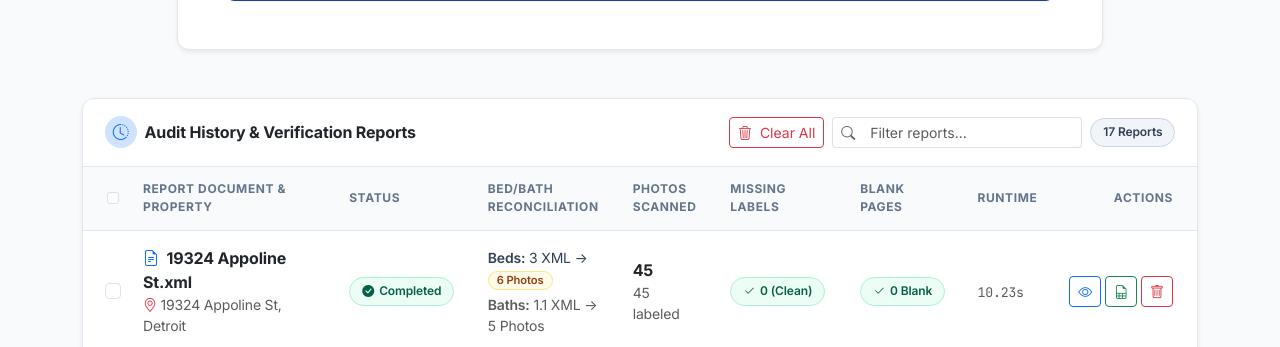
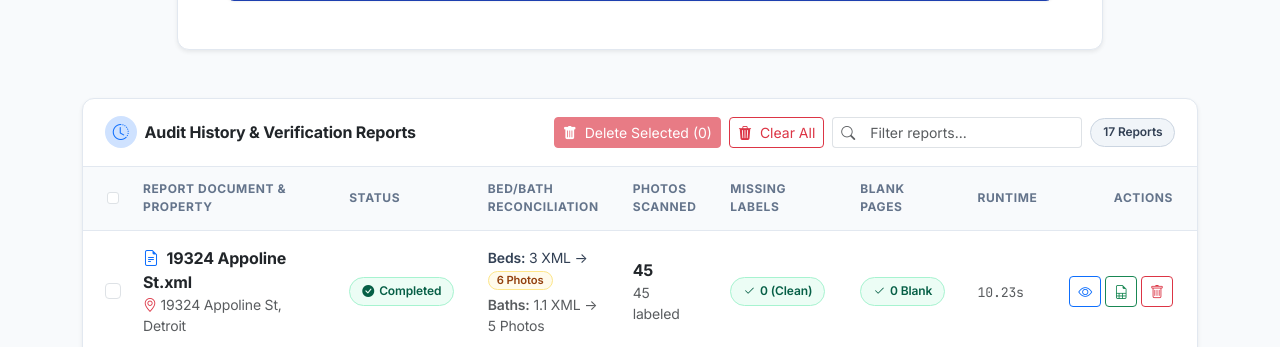
Before and after one commit to strdjrbservices/Photo-label-missing-photo-and-missing-label-and-blank-page-POC---Copy, a Django app: page / in a window 1280 px wide. Shown: the part 1092-1439 px from the top of the page. Run offline with Django 5.2, Linux system fonts and the light colour scheme; data comes from the database, SQL or seed files in the repository.

Commit message:
Enhance permanent UI deletion with Bootstrap 5 modals, permanent storage cleanup, and persistent Delete Selected toolbar button

```diff
--- a/audit_app/views.py
+++ b/audit_app/views.py
@@ -140,39 +140,47 @@ def audit_detail_view(request, audit_id):
     return render(request, 'audit_app/detail.html', context)
 
 
-@require_POST
-def audit_delete_view(request, audit_id):
-    """Deletes a single audit and its media artifacts on disk, then redirects to index."""
-    audit = get_object_or_404(ReportAudit, id=audit_id)
-    fname = audit.file_name
+def _permanently_delete_audit(audit):
+    """Deletes all media files, directories, and the model instance from disk and database."""
     audit_id_str = str(audit.id)
     for sub in ['extracted_photos', 'audit_reports', 'blank_previews']:
         d_path = os.path.join(settings.MEDIA_ROOT, sub, audit_id_str)
         if os.path.exists(d_path):
             shutil.rmtree(d_path, ignore_errors=True)
+    try:
+        if audit.report_file:
+            audit.report_file.delete(save=False)
+    except Exception:
+        pass
+    try:
+        if audit.excel_report:
+            audit.excel_report.delete(save=False)
+    except Exception:
+        pass
     audit.delete()
-    messages.info(request, f"Audit report for '{fname}' deleted.")
+
+
+def audit_delete_view(request, audit_id):
+    """Deletes a single audit and its media artifacts on disk, then redirects to index."""
+    audit = get_object_or_404(ReportAudit, id=audit_id)
+    fname = audit.file_name
+    _permanently_delete_audit(audit)
+    messages.success(request, f"Permanently deleted audit report for '{fname}'.")
     return redirect('audit_index')
 
 
-@require_POST
 def audit_bulk_delete_view(request):
-    """Deletes multiple selected audits or clears all audits."""
-    action = request.POST.get('action', 'delete_selected')
-    selected_ids = request.POST.getlist('selected_ids')
+    """Deletes multiple selected audits or clears all audits permanently."""
+    action = request.POST.get('action') or request.GET.get('action', 'delete_selected')
+    selected_ids = request.POST.getlist('selected_ids') or request.GET.getlist('selected_ids')
 
     if action == 'clear_all':
         audits = list(ReportAudit.objects.all())
         count = len(audits)
         if count > 0:
             for a in audits:
-                audit_id_str = str(a.id)
-                for sub in ['extracted_photos', 'audit_reports', 'blank_previews']:
-                    d_path = os.path.join(settings.MEDIA_ROOT, sub, audit_id_str)
-                    if os.path.exists(d_path):
-                        shutil.rmtree(d_path, ignore_errors=True)
-                a.delete()
-            messages.success(request, f"Successfully cleared all {count} audit report(s).")
+                _permanently_delete_audit(a)
+            messages.success(request, f"Permanently cleared all {count} audit report(s) and storage.")
         else:
             messages.info(request, "No audit reports to clear.")
         return redirect('audit_index')
@@ -184,14 +192,9 @@ def audit_bulk_delete_view(request):
     audits = list(ReportAudit.objects.filter(id__in=selected_ids))
     count = len(audits)
     for a in audits:
-        audit_id_str = str(a.id)
-        for sub in ['extracted_photos', 'audit_reports', 'blank_previews']:
-            d_path = os.path.join(settings.MEDIA_ROOT, sub, audit_id_str)
-            if os.path.exists(d_path):
-                shutil.rmtree(d_path, ignore_errors=True)
-        a.delete()
+        _permanently_delete_audit(a)
 
-    messages.success(request, f"Successfully deleted {count} selected audit report(s).")
+    messages.success(request, f"Permanently deleted {count} selected audit report(s).")
     return redirect('audit_index')
 
 
--- a/templates/audit_app/index.html
+++ b/templates/audit_app/index.html
@@ -212,13 +212,13 @@
         </div>
         <div class="d-flex flex-wrap align-items-center gap-2">
             <!-- Delete Selected Button -->
-            <button type="button" id="deleteSelectedBtn" class="btn btn-sm btn-danger shadow-xs d-none" onclick="submitBulkDelete()" title="Delete all selected reports">
+            <button type="button" id="deleteSelectedBtn" class="btn btn-sm btn-danger shadow-xs disabled" style="opacity: 0.65; cursor: not-allowed;" onclick="openBulkDeleteModal()" title="Select one or more reports to delete">
                 <i class="bi bi-trash-fill me-1"></i> Delete Selected (<span id="selectedCountBadge">0</span>)
             </button>
             <!-- Clear All Button -->
             {% if recent_audits %}
-            <button type="button" id="clearAllBtn" class="btn btn-sm btn-outline-danger shadow-xs" onclick="confirmClearAll()" title="Clear all audit records">
-                <i class="bi bi-trash3 me-1"></i> Clear All
+            <button type="button" id="clearAllBtn" class="btn btn-sm btn-outline-danger shadow-xs" data-bs-toggle="modal" data-bs-target="#clearAllModal" title="Permanently clear all audit records">
+                <i class="bi bi-trash3-fill me-1"></i> Clear All
             </button>
             {% endif %}
 
@@ -328,12 +328,9 @@
                                                 <i class="bi bi-file-earmark-spreadsheet"></i>
                                             </a>
                                         {% endif %}
-                                        <form method="post" action="{% url 'audit_delete' a.id %}" onsubmit="return confirm('Delete this audit report?');" class="d-inline">
-                                            {% csrf_token %}
-                                            <button type="submit" class="btn btn-sm btn-outline-danger" title="Delete">
+                                        <button type="button" class="btn btn-sm btn-outline-danger" onclick="openSingleDeleteModal('{% url 'audit_delete' a.id %}', '{{ a.file_name|escapejs }}')" title="Permanently Delete">
                                             <i class="bi bi-trash"></i>
                                         </button>
-                                        </form>
                                     </div>
                                 </td>
                             </tr>
@@ -349,6 +346,79 @@
                 <a href="#audit-form-section" class="btn btn-primary btn-sm px-3">Upload Report</a>
             </div>
         {% endif %}
+    </div>
+</div>
+
+<!-- Modal: Bulk Delete Selected Reports -->
+<div class="modal fade" id="bulkDeleteModal" tabindex="-1" aria-hidden="true">
+    <div class="modal-dialog modal-dialog-centered">
+        <div class="modal-content shadow-lg border-0">
+            <div class="modal-header bg-danger text-white py-3">
+                <h5 class="modal-title fw-bold fs-6"><i class="bi bi-trash-fill me-2"></i>Permanently Delete Selected Reports</h5>
+                <button type="button" class="btn-close btn-close-white" data-bs-dismiss="modal" aria-label="Close"></button>
+            </div>
+            <div class="modal-body py-4">
+                <p class="mb-2">Are you sure you want to permanently delete the <strong id="modalSelectedCount">0</strong> selected audit report(s)?</p>
+                <div class="alert alert-danger py-2 px-3 small mb-0">
+                    <i class="bi bi-exclamation-triangle-fill me-1"></i> This will permanently delete the selected database records and all associated photo/report files from disk storage. This cannot be undone.
+                </div>
+            </div>
+            <div class="modal-footer bg-light py-2">
+                <button type="button" class="btn btn-sm btn-secondary" data-bs-dismiss="modal">Cancel</button>
+                <button type="button" class="btn btn-sm btn-danger fw-bold" onclick="executeBulkDelete()"><i class="bi bi-trash-fill me-1"></i>Yes, Permanently Delete</button>
+            </div>
+        </div>
+    </div>
+</div>
+
+<!-- Modal: Clear All Audit Reports -->
+<div class="modal fade" id="clearAllModal" tabindex="-1" aria-hidden="true">
+    <div class="modal-dialog modal-dialog-centered">
+        <div class="modal-content shadow-lg border-0">
+            <div class="modal-header bg-danger text-white py-3">
+                <h5 class="modal-title fw-bold fs-6"><i class="bi bi-trash3-fill me-2"></i>Permanently Clear All Audit Reports</h5>
+                <button type="button" class="btn-close btn-close-white" data-bs-dismiss="modal" aria-label="Close"></button>
+            </div>
+            <div class="modal-body py-4">
+                <p class="mb-2">Are you sure you want to permanently delete <strong>all {{ recent_audits.count }} audit reports</strong> from the system?</p>
+                <div class="alert alert-danger py-2 px-3 small mb-0">
+                    <i class="bi bi-shield-exclamation me-1"></i> Warning: This will permanently erase the entire audit history, all uploaded files, and all extracted photo directories. This action cannot be reversed.
+                </div>
+            </div>
+            <div class="modal-footer bg-light py-2">
+                <button type="button" class="btn btn-sm btn-secondary" data-bs-dismiss="modal">Cancel</button>
+                <form method="post" action="{% url 'audit_bulk_delete' %}" class="d-inline">
+                    {% csrf_token %}
+                    <input type="hidden" name="action" value="clear_all">
+                    <button type="submit" class="btn btn-sm btn-danger fw-bold"><i class="bi bi-trash3-fill me-1"></i>Yes, Permanently Clear All</button>
+                </form>
+            </div>
+        </div>
+    </div>
+</div>
+
+<!-- Modal: Single Audit Permanent Deletion -->
+<div class="modal fade" id="singleDeleteModal" tabindex="-1" aria-hidden="true">
+    <div class="modal-dialog modal-dialog-centered">
+        <div class="modal-content shadow-lg border-0">
+            <div class="modal-header bg-danger text-white py-3">
+                <h5 class="modal-title fw-bold fs-6"><i class="bi bi-trash-fill me-2"></i>Permanently Delete Audit Report</h5>
+                <button type="button" class="btn-close btn-close-white" data-bs-dismiss="modal" aria-label="Close"></button>
+            </div>
+            <div class="modal-body py-4">
+                <p class="mb-2">Are you sure you want to permanently delete <strong id="singleDeleteFileName" class="text-break">this report</strong>?</p>
+                <div class="alert alert-danger py-2 px-3 small mb-0">
+                    <i class="bi bi-shield-exclamation me-1"></i> Warning: This will permanently erase this audit record and all associated extracted photo files and generated reports from storage. This cannot be undone.
+                </div>
+            </div>
+            <div class="modal-footer bg-light py-2">
+                <button type="button" class="btn btn-sm btn-secondary" data-bs-dismiss="modal">Cancel</button>
+                <form id="singleDeleteForm" method="post" action="" class="d-inline">
+                    {% csrf_token %}
+                    <button type="submit" class="btn btn-sm btn-danger fw-bold"><i class="bi bi-trash-fill me-1"></i>Yes, Permanently Delete</button>
+                </form>
+            </div>
+        </div>
     </div>
 </div>
 {% endblock %}
@@ -451,9 +521,15 @@
         if (badge) badge.textContent = count;
         if (deleteBtn) {
             if (count > 0) {
-                deleteBtn.classList.remove('d-none');
+                deleteBtn.classList.remove('disabled');
+                deleteBtn.removeAttribute('disabled');
+                deleteBtn.style.opacity = '1.0';
+                deleteBtn.style.cursor = 'pointer';
             } else {
-                deleteBtn.classList.add('d-none');
+                deleteBtn.classList.add('disabled');
+                deleteBtn.setAttribute('disabled', 'disabled');
+                deleteBtn.style.opacity = '0.65';
+                deleteBtn.style.cursor = 'not-allowed';
             }
         }
 
@@ -488,13 +564,20 @@
         });
     }
 
-    function submitBulkDelete() {
+    function openBulkDeleteModal() {
         const checked = document.querySelectorAll('.audit-select-check:checked');
         if (checked.length === 0) {
-            alert("Please select at least one audit report to delete.");
+            alert("Please select at least one audit report by checking its box on the left.");
             return;
         }
-        if (confirm(`Are you sure you want to permanently delete the ${checked.length} selected audit report(s)?`)) {
+        document.getElementById('modalSelectedCount').textContent = checked.length;
+        const modal = new bootstrap.Modal(document.getElementById('bulkDeleteModal'));
+        modal.show();
+    }
+
+    function executeBulkDelete() {
+        const checked = document.querySelectorAll('.audit-select-check:checked');
+        if (checked.length === 0) return;
         const form = document.getElementById('bulkDeleteForm');
         const container = document.getElementById('bulkSelectedIdsContainer');
         container.innerHTML = '';
@@ -508,20 +591,14 @@
         });
         form.submit();
     }
-    }
-
-    function confirmClearAll() {
-        const total = {{ recent_audits.count|default:0 }};
-        if (total === 0) {
-            alert("No audit reports to clear.");
-            return;
-        }
-        if (confirm(`⚠️ Warning: Are you sure you want to permanently clear ALL ${total} audit report(s)? This action cannot be undone.`)) {
-            const form = document.getElementById('bulkDeleteForm');
-            document.getElementById('bulkActionInput').value = 'clear_all';
-            document.getElementById('bulkSelectedIdsContainer').innerHTML = '';
-            form.submit();
-        }
+    function openSingleDeleteModal(actionUrl, fileName) {
+        const modalEl = document.getElementById('singleDeleteModal');
+        const formEl = document.getElementById('singleDeleteForm');
+        const nameEl = document.getElementById('singleDeleteFileName');
+        if (formEl) formEl.action = actionUrl;
+        if (nameEl) nameEl.textContent = fileName || 'this report';
+        const modal = new bootstrap.Modal(modalEl);
+        modal.show();
     }
 </script>
 {% endblock %}
```
Lines whose indentation alone changed are shown as unchanged.
